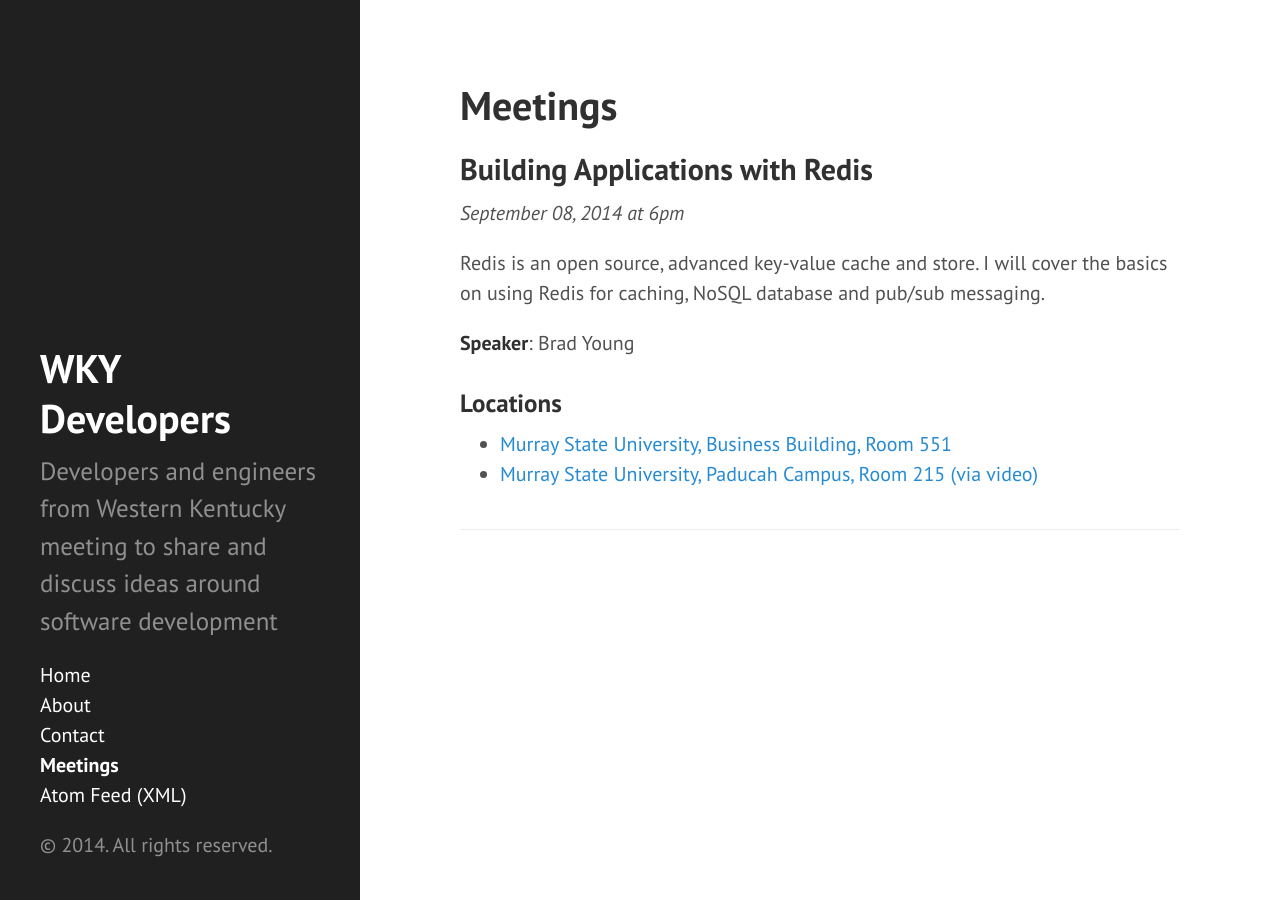
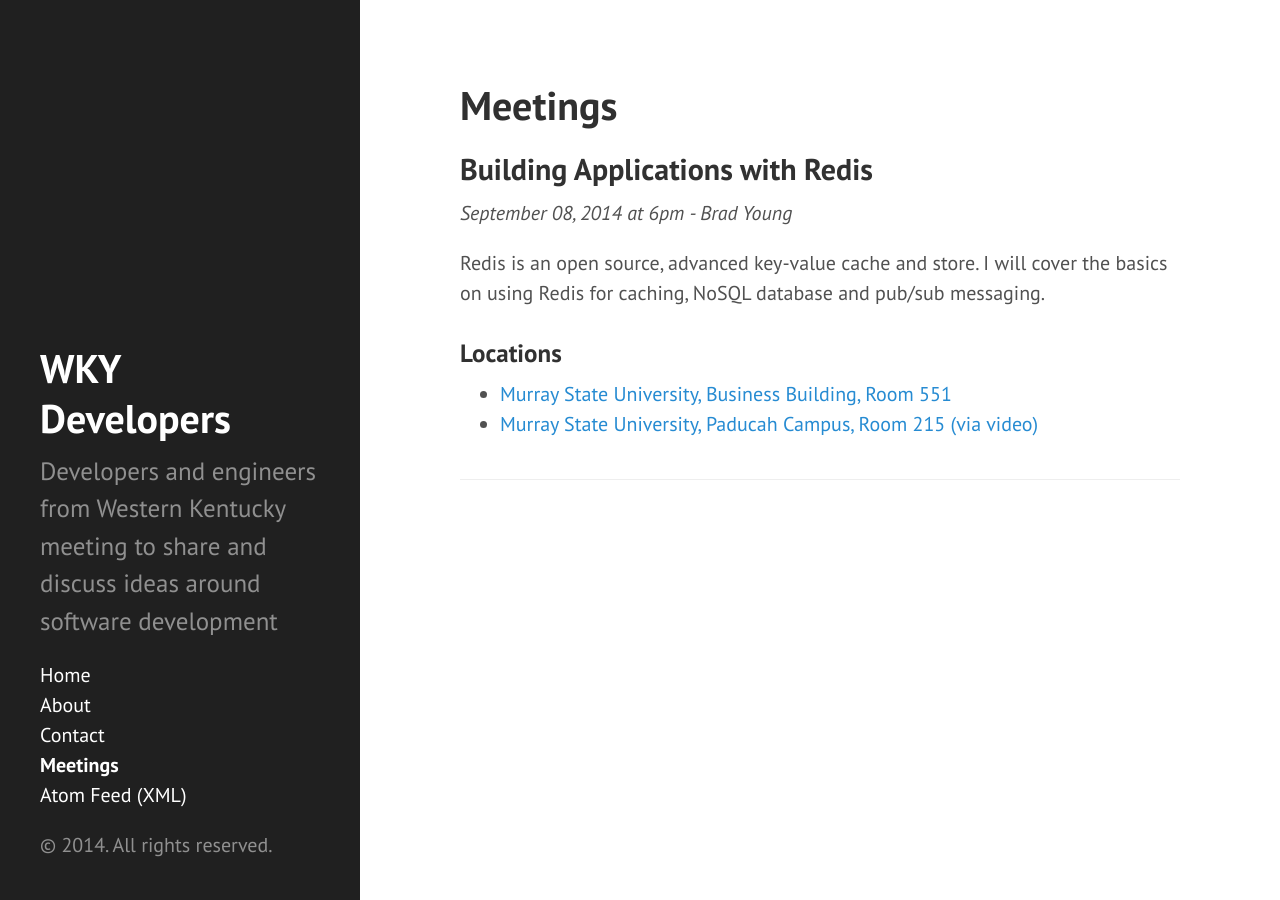
Before and after one commit to wkydev/wkydev.github.io, a Jekyll site: the page built from meetings.md, in a window 1280 px wide. Built offline with Jekyll 4.4.1, drawn with Linux system fonts in a browser that asks for light colours; Markdown is read by kramdown in place of the engine named in the settings.

Commit message:
Organize meetings page better

```diff
--- a/meetings.md
+++ b/meetings.md
@@ -6,9 +6,8 @@ title: Meetings
 {% for meeting in site.data.meetings %}
   <div class="meeting" id="meeting-id-{{ meeting.id }}">
     <h2>{{ meeting.topic }}</h2>
-    <p><em>{{ meeting.date | date: '%B %d, %Y' }} at {{ meeting.time }}</em></p>
+    <p><em>{{ meeting.date | date: '%B %d, %Y' }} at {{ meeting.time }} - {{ meeting.speaker }}</em></p>
     <p>{{ meeting.topicSummary }}</p>
-    <p><strong>Speaker</strong>: {{ meeting.speaker }}</p>
     <h3>Locations</h3>
     <ul>
       {% for location in meeting.locations %}<li><a href="{{ location.map_url }}">{{ location.name }}</a></li>
```
